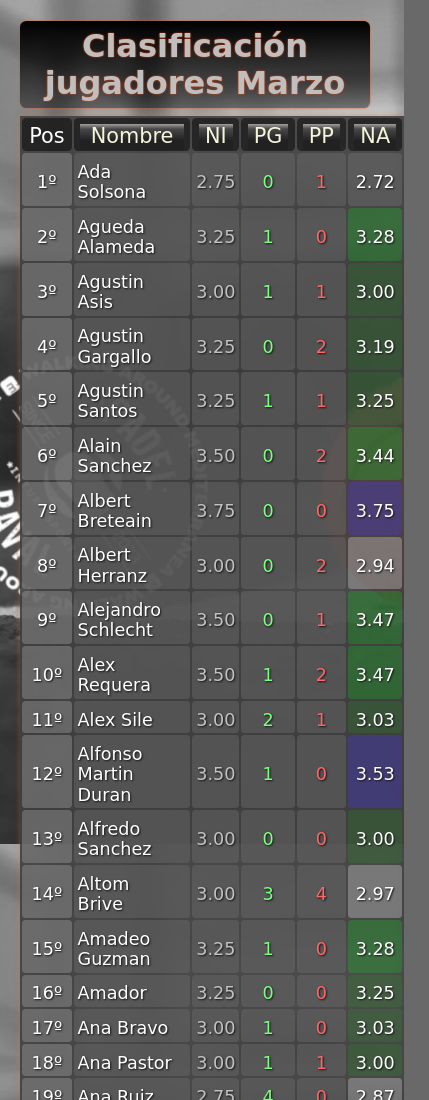
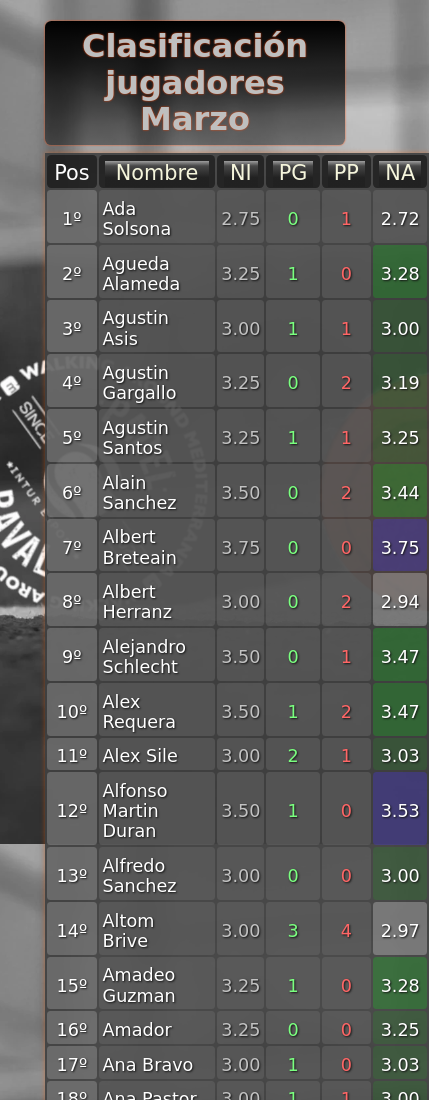
Before and after one commit to ikerodeg/padelRank, a plain HTML site: page public/html/clasificacion.html in a window 390 px wide. Shown: the top 1100 px of the page, 429 px wide, since content can reach past the window. Drawn offline with Linux system fonts and the light colour scheme; a web font is replaced by a local one.

Commit message:
Update clasifica.css

```diff
--- a/public/css/clasifica.css
+++ b/public/css/clasifica.css
@@ -26,7 +26,7 @@ body {
 /* ---------------------- Header ----------------------- */
 
 .main-header {
-  inline-size: clamp(350px, 80vw, 600px);
+  inline-size: clamp(300px, 75vw, 600px);
   margin-inline: auto;
   margin-block-end: 1vh;
   display: flex;
@@ -51,7 +51,7 @@ body {
 /* ---------------------- MainContent ---------------------- */
 
 .mainContent {
-  inline-size: clamp(350px, 80vw, 600px);
+  inline-size: clamp(300px, 75vw, 600px);
   margin-inline: auto;
 }
 
@@ -60,7 +60,7 @@ body {
 footer {
   padding: 0.2em;
   border-radius: 0.3em;
-  inline-size: clamp(350px, 80vw, 600px);
+  inline-size: clamp(300px, 75vw, 600px);
   margin-inline: auto;
   margin-block: 3em;
   background-color: hsla(0, 0%, 0%, 0.325);
```
